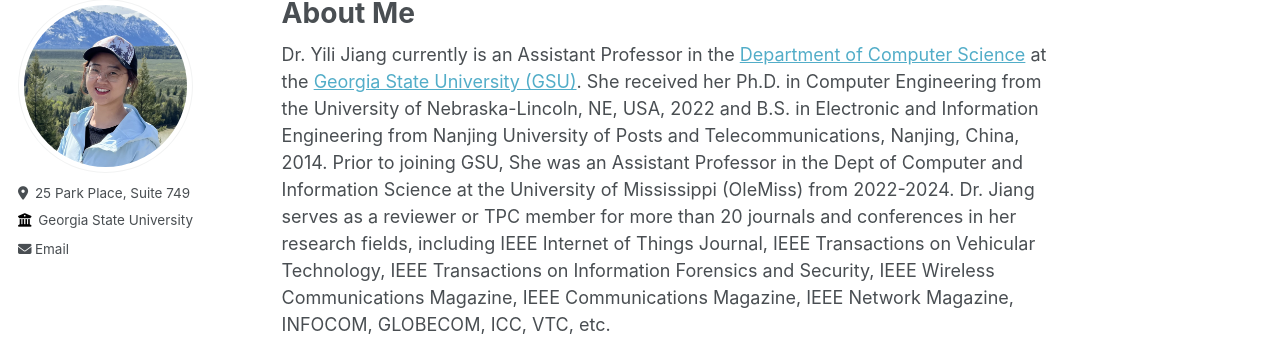
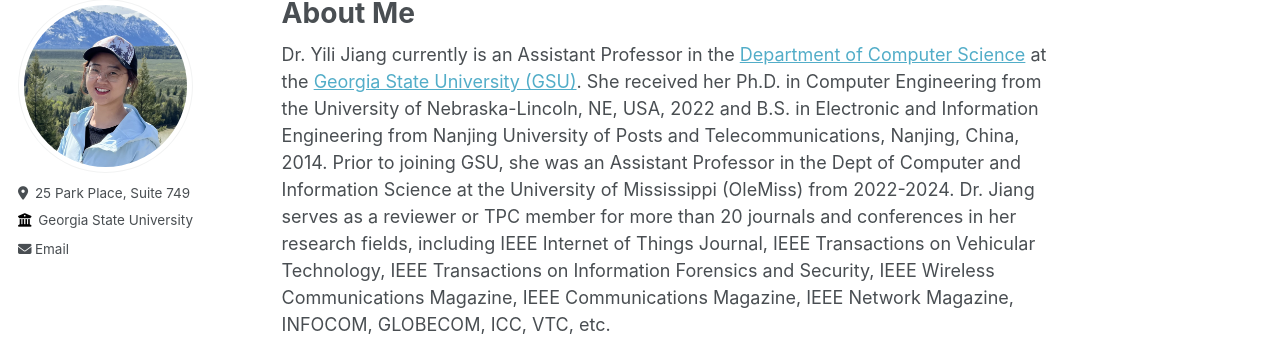
Before and after one commit to suhbrina-perry/suhbrina-perry.github.io, a Jekyll site: the page built from _pages/home.md, in a window 1280 px wide and 1061 px high. Shown: the part 107-452 px from the top of the window. Built offline with Jekyll 4.4.1, drawn with Linux system fonts in a browser that asks for light colours.

```diff
--- a/_pages/home.md
+++ b/_pages/home.md
@@ -6,7 +6,7 @@ redirect_from:
   - /home/
   - /home.html
 ---
-Dr. Yili Jiang currently is an Assistant Professor in the [Department of Computer Science](https://csds.gsu.edu/) at the [Georgia State University (GSU)](https://www.gsu.edu/). She received her Ph.D. in Computer Engineering from the University of Nebraska-Lincoln, NE, USA, 2022 and B.S. in Electronic and Information Engineering from Nanjing University of Posts and Telecommunications, Nanjing, China, 2014. Prior to joining GSU, She was an Assistant Professor in the Dept of Computer and Information Science at the University of Mississippi (OleMiss) from 2022-2024. Dr. Jiang serves as a reviewer or TPC member for more than 20 journals and conferences in her research fields, including IEEE Internet of Things Journal, IEEE Transactions on Vehicular Technology, IEEE Transactions on Information Forensics and Security, IEEE Wireless Communications Magazine, IEEE Communications Magazine, IEEE Network Magazine, INFOCOM, GLOBECOM, ICC, VTC, etc.
+Dr. Yili Jiang currently is an Assistant Professor in the [Department of Computer Science](https://csds.gsu.edu/) at the [Georgia State University (GSU)](https://www.gsu.edu/). She received her Ph.D. in Computer Engineering from the University of Nebraska-Lincoln, NE, USA, 2022 and B.S. in Electronic and Information Engineering from Nanjing University of Posts and Telecommunications, Nanjing, China, 2014. Prior to joining GSU, she was an Assistant Professor in the Dept of Computer and Information Science at the University of Mississippi (OleMiss) from 2022-2024. Dr. Jiang serves as a reviewer or TPC member for more than 20 journals and conferences in her research fields, including IEEE Internet of Things Journal, IEEE Transactions on Vehicular Technology, IEEE Transactions on Information Forensics and Security, IEEE Wireless Communications Magazine, IEEE Communications Magazine, IEEE Network Magazine, INFOCOM, GLOBECOM, ICC, VTC, etc.
 
 Research Interests
 ======
```
